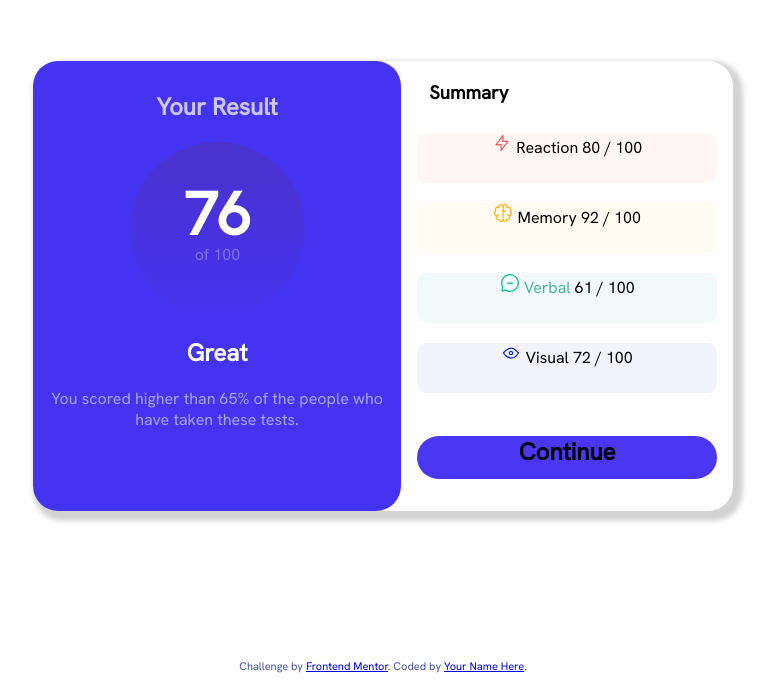
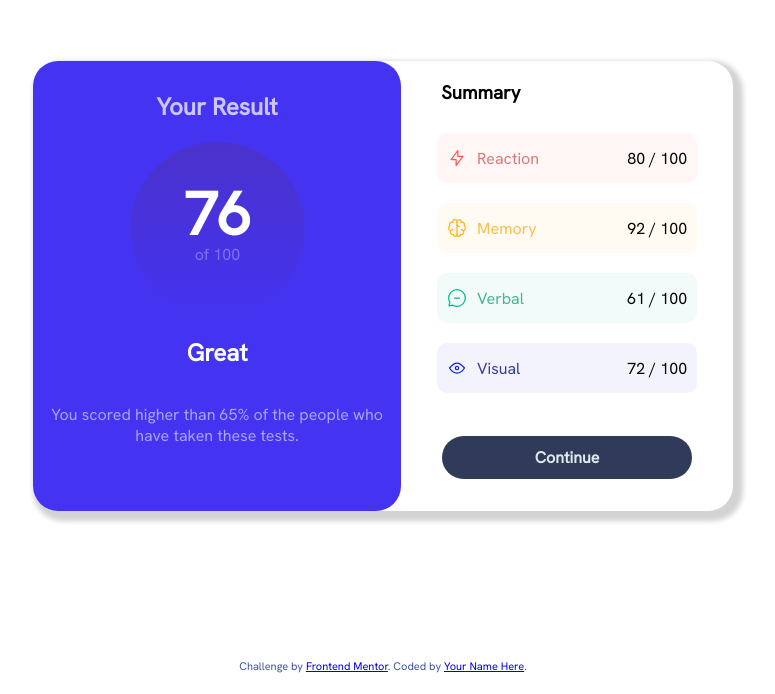
Before and after one commit to MSperanza3/frontend-results-summary, a plain HTML site: page index.html in a window 1280 px wide. Shown: the part 122-816 px from the top of the page, without its empty margins (257-1032 px from the left). Drawn offline with Linux system fonts and the light colour scheme.

Commit message:
made new spans for reaction, memory, visual, results that includes the img and text. used flexbox to space out text in each box and adjusted sizes as well as the continue.

```diff
--- a/css/style.css
+++ b/css/style.css
@@ -63,8 +63,9 @@ h2 {
 }
 .description {
     color: #A7A5FE;
-    display: flex;
-    position: relative;
+    display: inline-flex;
+    align-items: center;
+    justify-content: center;
 }
 
 .grade-circle::before {
@@ -81,40 +82,84 @@ h2 {
     width: 450px;
 }
 .reaction{
+    display: inline-flex;
+    justify-content: space-between;
+    align-items: center;
     border-radius: 10px;
     background-color: #FFF6F5;
-    display: inline-block;
-    width: 300px;
+    width: 240px;
     height: 50px;
     margin-top: 10px;
     margin-bottom: 10px;
+    padding: 0 10px;
 }
-.verbal{
+.reaction-content {
+    display: flex;
+    align-items: center;
+    color: #D57B7B;
+}
+.reaction img {
+    margin-right: 10px;
+}
+.verbal {
+    display: inline-flex;
+    justify-content: space-between;
+    align-items: center;
     border-radius: 10px;
     background-color: #F2FBFA;
-    display: inline-block;
-    width: 300px;
+    width: 240px;
     height: 50px;
     margin-top: 10px;
     margin-bottom: 10px;
+    padding: 0 10px;
+}
+.verbal-content {
+    display: flex;
+    align-items: center;
+    color: #47B495;
+}
+.verbal img {
+    margin-right: 10px;
 }
 .visual{
+    display: inline-flex;
+    justify-content: space-between;
+    align-items: center;
     border-radius: 10px;
     background-color: #F3F3FD;
-    display: inline-block;
-    width: 300px;
+    width: 240px;
     height: 50px;
     margin-top: 10px;
     margin-bottom: 10px;
+    padding: 0 10px
+}
+.visual-content {
+    display: flex;
+    align-items: center;
+    color: #383E95;
+}
+.visual img {
+    margin-right: 10px;
 }
 .memory{
+    display: inline-flex;
+    justify-content: space-between;
+    align-items: center;
     border-radius: 10px;
     background-color: #FFFBF2;
-    display: inline-block;
-    width: 300px;
+    width: 240px;
     height: 50px;
     margin-top: 10px;
     margin-bottom: 10px;
+    padding: 0 10px
+}
+.memory-content {
+    display: flex;
+    align-items: center;
+    color: #F8BE4E;
+}
+.memory img {
+    margin-right: 10px;
 }
 .h1results {
     color: #CBC6FE;
@@ -122,17 +167,21 @@ h2 {
 }
 .continue {
     border-radius: 25px;
-    background-color: #4B36F3;
-    display: inline-block;
-    width: 300px;
+    background-color: #303B59;
+    display: inline-flex;
+    align-items: center;
+    justify-content: center;
+    width: 250px;
     height: 43px;
     margin-top: 33px;
     text-align: center;
     margin-bottom: 10px;
+    color: #DFE8EF;
+    font-size: 16px;
 }
 h3 {
     text-align: start;
-    margin-left: 28px;
+    margin-left: 40px;
 }
 .visual-num {
     display: inline-block;
```
